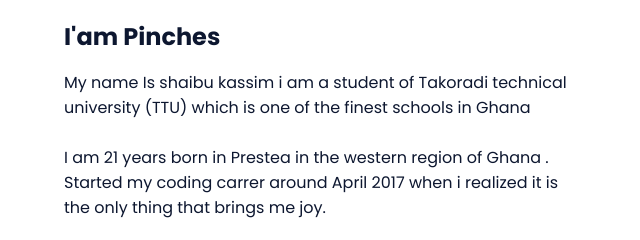
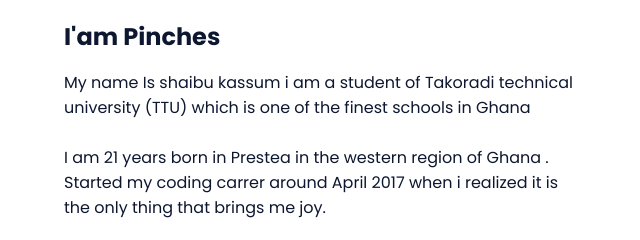
Before and after one commit to shibukassim97/Portfolio, a plain HTML site: page about.html in a window 1280 px wide. Shown: the part 311-551 px from the top of the page, 576-1216 px from the left. Drawn offline with Linux system fonts and the light colour scheme.

Commit message:
Update about.html

```diff
--- a/about.html
+++ b/about.html
@@ -32,7 +32,7 @@
 
             <div>
                 <h2 class="about__subtitle">I'am Pinches</h2>
-                <p class="about__text">My name Is shaibu kassim i am a student of Takoradi technical university (TTU) which is one of the finest schools in Ghana    </p>
+                <p class="about__text">My name Is shaibu kassum i am a student of Takoradi technical university (TTU) which is one of the finest schools in Ghana    </p>
                 <br> I am 21 years born in Prestea in the western region of Ghana .</p>
                 <p>Started my coding carrer around April 2017 when i realized it is the only thing that brings me joy.  </p>
             </div>
```
